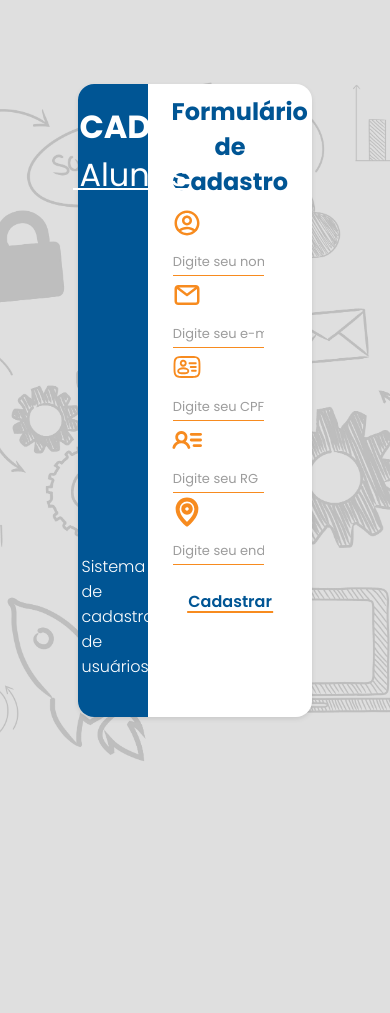
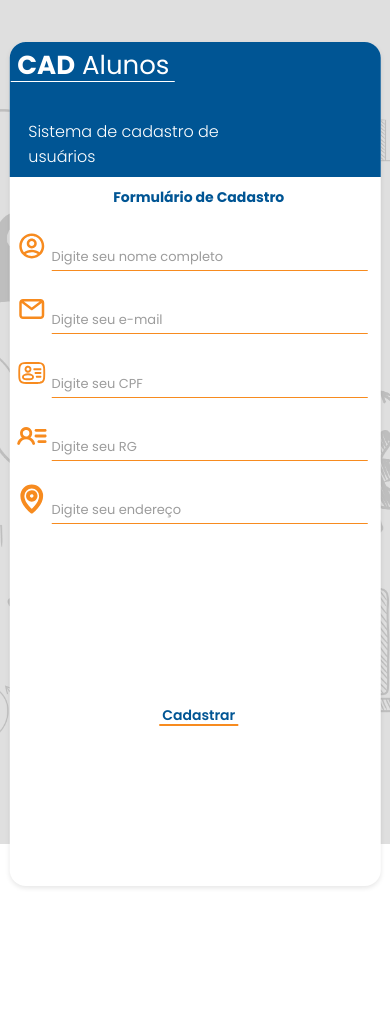
Before and after one commit to pablynnecaldeira/CadAlunos, a PHP site: template view/cadastro/cadastro.html in a window 390 px wide. Before the commit the page ends 761 px from the top, so only its background shows below. Run offline with PHP 8.4, Linux system fonts and the light colour scheme; the template is opened without the code that fills it, so the values that code supplies are empty.

Commit message:
responsividade

```diff
--- a/view/style/cadastro.css
+++ b/view/style/cadastro.css
@@ -156,3 +156,155 @@ button {
     height: 5%;
     background-color: #F78B1F;
 }
+
+/* Responsividade */
+
+@media (max-width: 1200px) {
+    .container {
+        width: 70%;
+        height: 80%;
+    }
+
+    .container-right {
+        width: 50%;
+    }
+
+    .logo {
+        font-size: 29px;
+    }
+
+    h1 {
+        font-size: 20px;
+    }
+
+    .btn-cadastro {
+        top: 80%;
+    }
+}
+
+@media (max-width: 992px) {
+    .container {
+        width: 80%;
+        height: 75%;
+    }
+
+    .container-left {
+        width: 35%;
+    }
+
+    .container-right {
+        width: 46%;
+    }
+
+    .sistema_container-left {
+        width: 70%;
+    }
+
+    h1 {
+        font-size: 20px;
+    }
+
+    input[type=text], input[type=email] {
+        margin: 4.6% auto;
+    }
+
+    .btn-cadastro {
+        top: 78%;
+    }
+}
+
+@media (max-width: 768px) {
+    .container {
+        width: 90%;
+        height: 80%;
+    }
+
+    .container-left {
+        width: 40%;
+    }
+
+    .container-right {
+        width: 40%;
+    }
+
+    h1 {
+        font-size: 18px;
+        margin-top: 10%;
+    }
+
+    input[type=text], input[type=email] {
+        width: 85%;
+        margin: 7% auto;
+    }
+
+    .btn-cadastro {
+        top: 78%;
+    }
+}
+
+
+
+@media (max-width: 628px) {
+    .container {
+        width: 95%;
+        height: 100%;
+        top: 5%;
+    }
+
+    .container-left {
+        width: 100%;
+        height: 16%;
+        border-radius: 16px 16px 0 0;
+    }
+
+    .container-right {
+        width: 98%;
+        height: 100%;
+        top: 15%;
+        right: 0;
+    }
+
+    h1 {
+        margin: 5% auto;
+        font-size: 16px;
+    }
+
+    .formRow {
+        flex-direction: column;
+    }
+
+    input[type=text], input[type=email] {
+        width: 87%;
+        margin: 4% auto;
+    }
+
+    .btn-cadastro {
+        top: 70%;
+    }
+}
+
+@media (max-width: 523px) {
+    input[type=text], input[type=email] {
+        width: 87%;
+        margin: 5% auto;
+    }
+
+    .btn-cadastro {
+        top: 70%;
+    }
+}
+
+@media (max-width: 400px) {
+    .logo {
+        font-size: 26px;
+    }
+
+    h1 {
+        font-size: 14px;
+    }
+
+    .btn-cadastro {
+        font-size: 14px;
+        top: 60%;
+    }
+}
```
